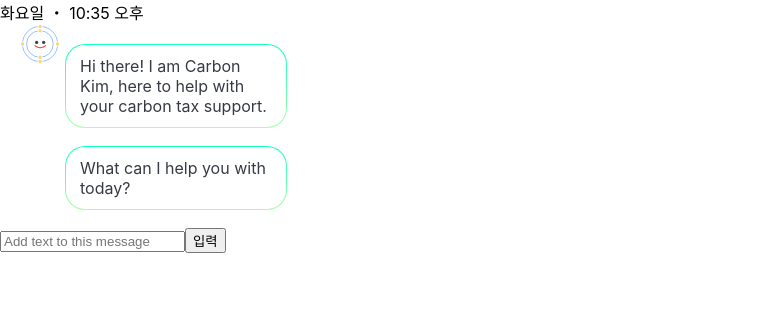
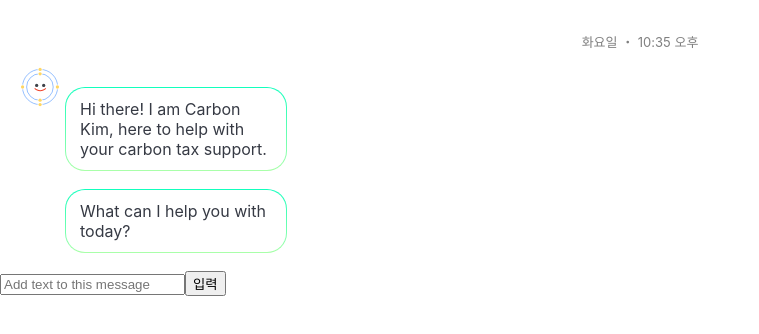
Before and after one commit to IBM-Call-for-Code-2020/front-end, a React (Create React App) app: page /chat in a window 1280 px wide. Shown: the top 334 px of the page, without its empty margins (0-759 px from the left). Built offline with nearby package versions, Linux system fonts and the light colour scheme.

Commit message:
:lipstick: Add style date indicator

```diff
--- a/src/components/chat/Date.jsx
+++ b/src/components/chat/Date.jsx
@@ -1,13 +1,14 @@
 import React, { useEffect } from 'react'
 import moment from 'moment'
 import localization from 'moment/locale/ko'
+import Date from 'modules/chat/Date'
 
 function ChatDateComponent() {
   useEffect(() => {
     moment.updateLocale('ko', localization)
   }, [])
 
-  return <div>{moment().format('dddd ・ hh:mm a')}</div>
+  return <Date>{moment().format('dddd ・ hh:mm a')}</Date>
 }
 
 export default ChatDateComponent
--- /dev/null
+++ b/src/modules/chat/Date.jsx
@@ -0,0 +1,12 @@
+import styled from 'styled-components'
+
+const ChatDateModule = styled.div`
+  text-align: center;
+  font-size: 13px;
+  line-height: 1.45;
+  letter-spacing: normal;
+  color: rgba(0, 0, 0, 0.5);
+  margin: 33px 0 15px 0;
+`
+
+export default ChatDateModule
```
